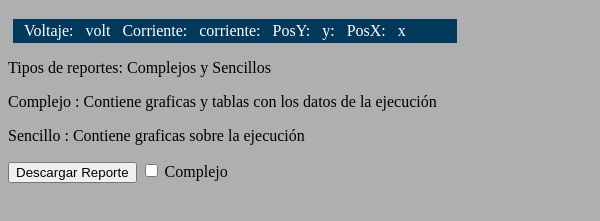
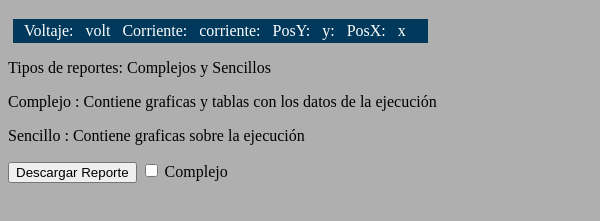
Before and after one commit to lcannafa/MARElectron, an Electron app: page index.html in a window 600 px wide. Shown: the part 273-494 px from the top of the page. Drawn offline with Linux system fonts and the light colour scheme; no server answers.

Commit message:
Update graphics.css

```diff
--- a/graphics.css
+++ b/graphics.css
@@ -60,7 +60,7 @@
 .datosdisplay{
     position: static;
     left: 8%;
-    width: 75%;
+    width: 70%;
     background-color: #00395b;
     margin: 5px;
     padding: 3px;
```
